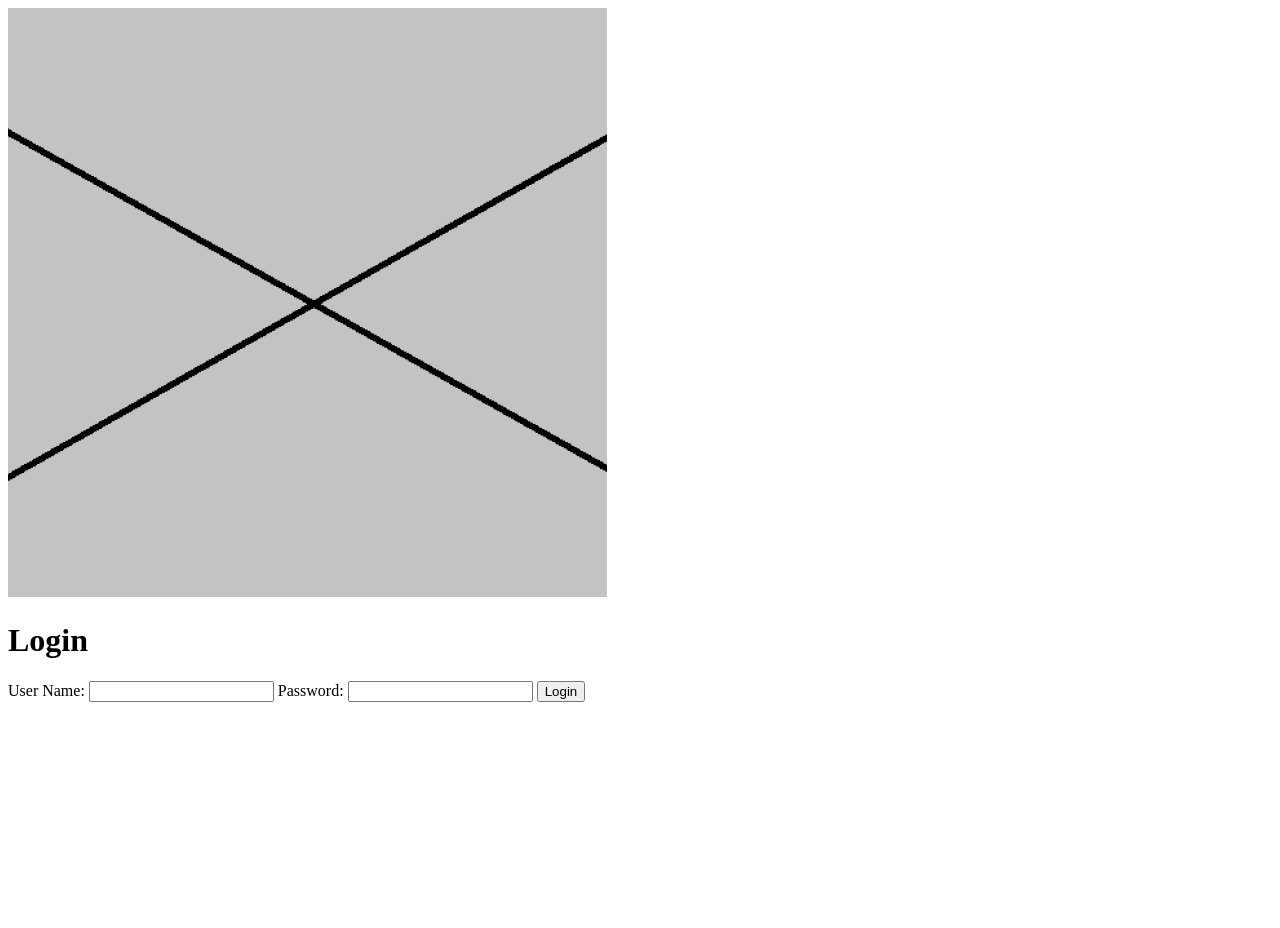
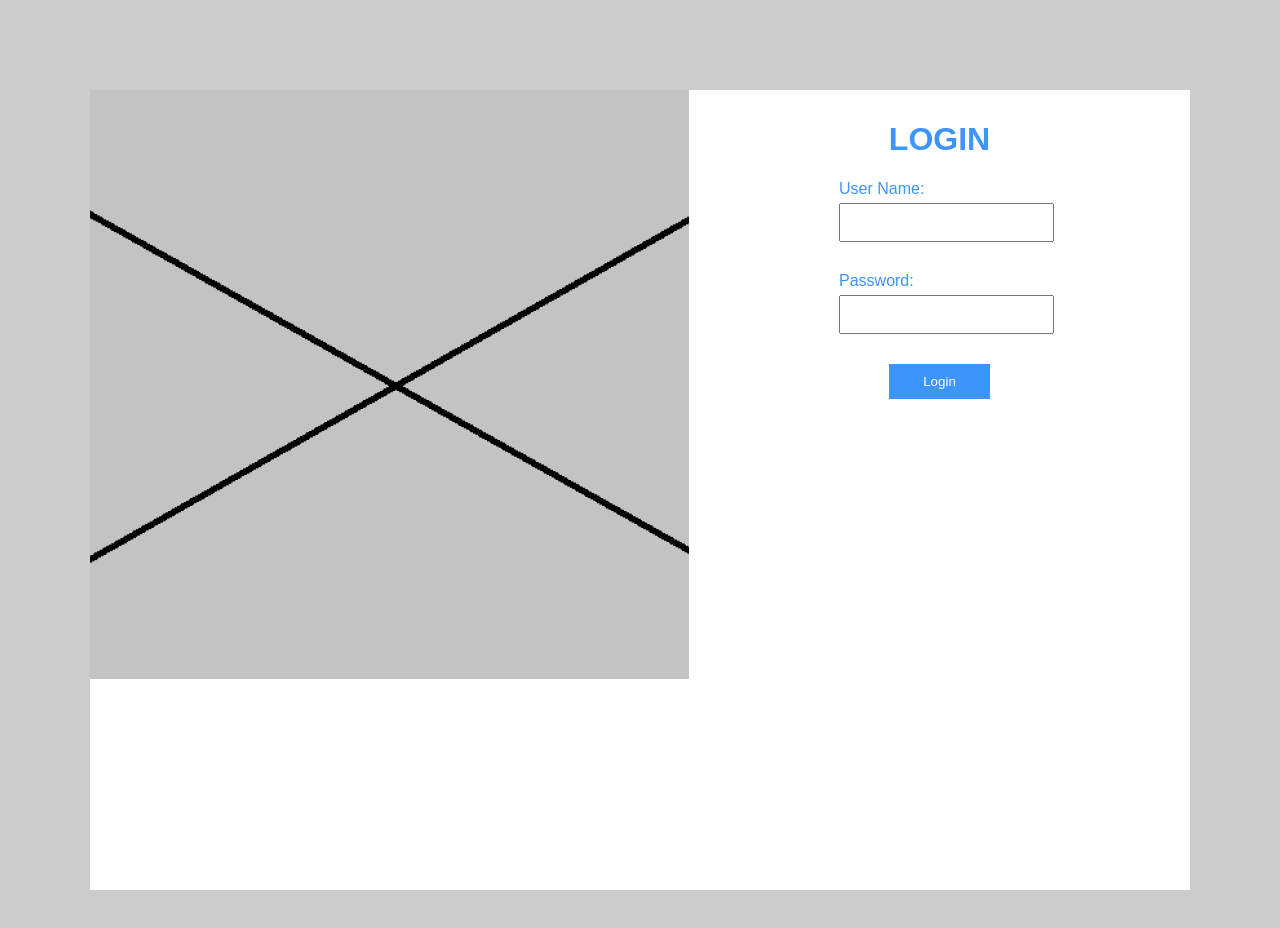
Before and after one commit to jorgealamoo/PS-grupo-10, a plain HTML site: page Login/index.html in a window 1280 px wide. Before the commit the page ends 800 px from the top, so only its background shows below. Drawn offline with Linux system fonts and the light colour scheme.

Commit message:
Login con algunos estilos aplicados

```diff
--- a/Login/index.html
+++ b/Login/index.html
@@ -3,6 +3,7 @@
 <head>
     <meta charset="UTF-8">
     <title>Login</title>
+    <link rel="stylesheet" href="styles.css">
 </head>
 <body>
     <div class="container">
@@ -10,19 +11,25 @@
             <img src="../Images/aspa.png" alt="Logo">
         </div>
         <div class="right-side">
+            <div class="login-form-container">
                 <div class="login-form">
-                <h1>Login</h1>
+                    <h1>LOGIN</h1>
                     <form action="#" method="post" id="loginForm"> <!-- añadir funcionalidad a form -->
+                        <div class="form-group">
                             <label for="user_name">User Name:</label>
                             <input type="text" id="user_name" name="user_name" required>
+                        </div>
 
+                        <div class="form-group">
                             <label for="password">Password:</label>
                             <input type="password" id="password" name="password" required>
+                        </div>
 
                         <button type="button">Login</button>
                     </form>
                 </div>
             </div>
         </div>
+    </div>
 </body>
 </html>
--- /dev/null
+++ b/Login/styles.css
@@ -0,0 +1,60 @@
+body {
+    margin: 0;
+    padding: 0;
+    font-family: Arial, sans-serif;
+    background-color: #CCCCCC;
+}
+
+.container {
+    display: flex;
+    height: 100vh;
+    padding: 90px;
+}
+
+
+.left-side,
+.right-side {
+    flex: 1;
+    box-sizing: border-box;
+    background-color: #ffffff;
+}
+
+.login-form-container {
+    max-width: max-content;
+    margin: 0 auto;
+    box-sizing: border-box;
+}
+
+.login-form {
+    padding: 10px;
+    background-color: #ffffff;
+    color: #3D94FA;
+    max-width: 500px;
+    margin: 0 auto;
+    text-align: center;
+}
+
+.form-group {
+    margin-bottom: 15px;
+    text-align: left;
+}
+
+.form-group label {
+    display: block;
+    margin-bottom: 5px;
+}
+
+input {
+    width: 95%;
+    padding: 10px;
+    margin-bottom: 15px;
+}
+
+button {
+    width: 50%;
+    padding: 10px;
+    background-color: #3D94FA;
+    color: #ffffff;
+    border: none;
+    cursor: pointer;
+}
```
Lines whose indentation alone changed are shown as unchanged.
